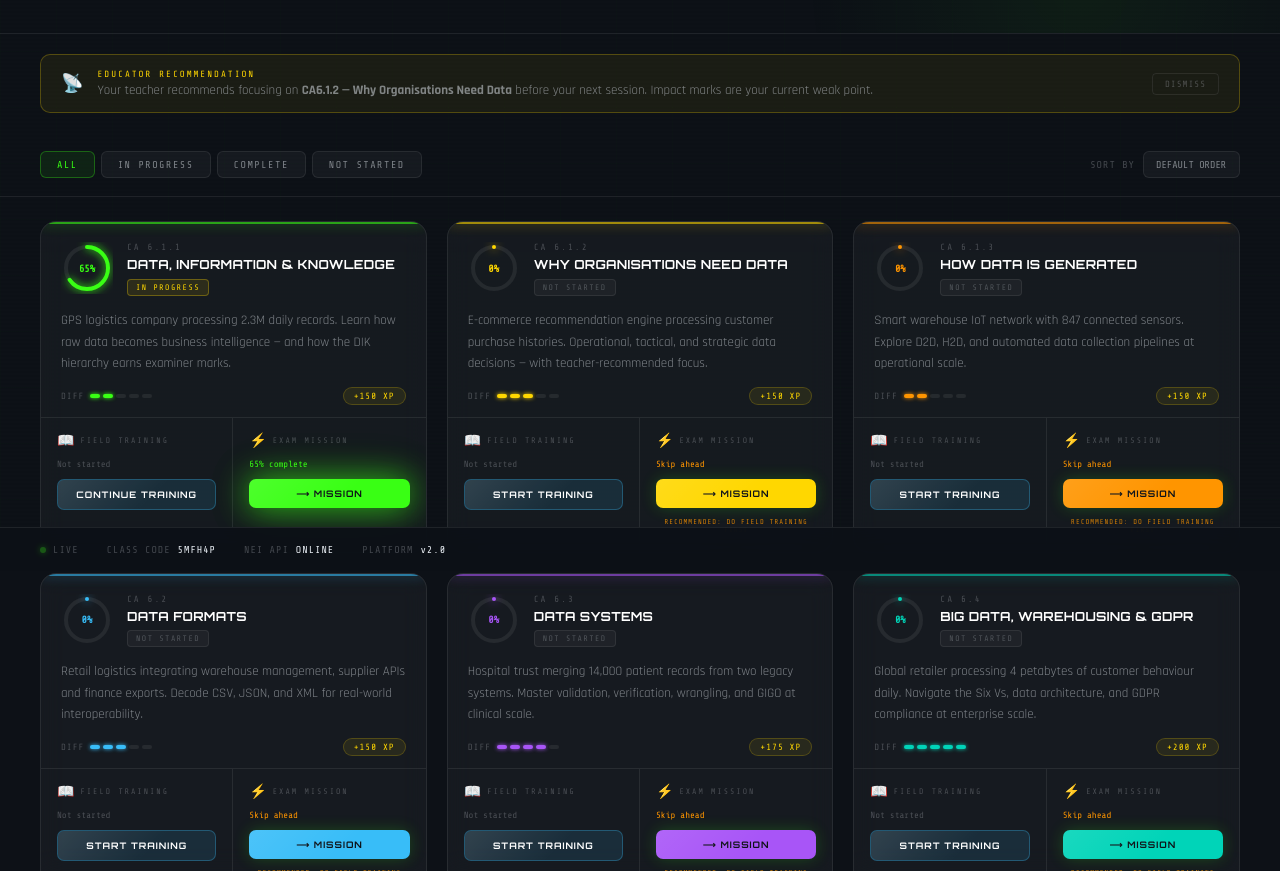
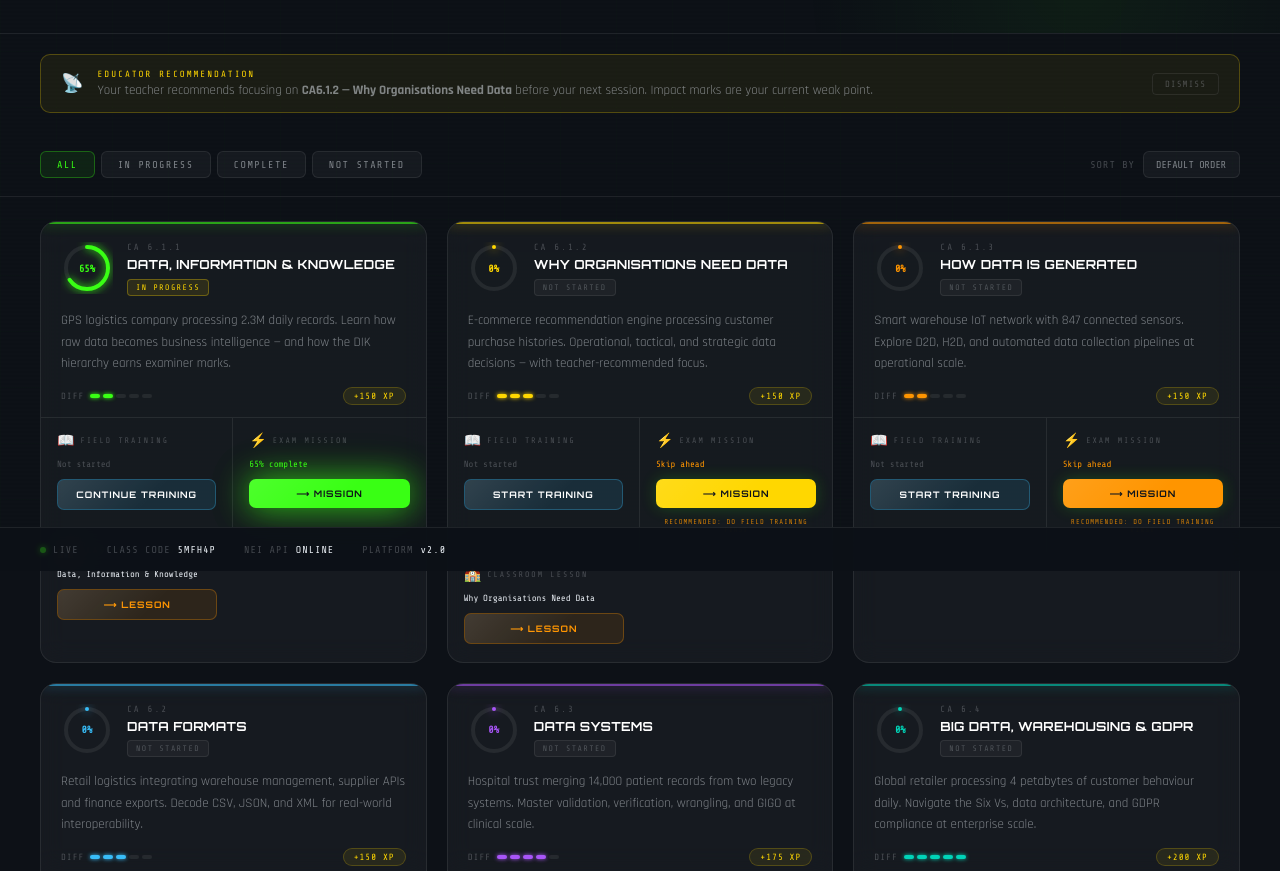
Before and after one commit to DevonTallMan/mark-scheme-method-pilot, a plain HTML site: page topics.html in a window 1280 px wide. Shown: the part 229-1100 px from the top of the page. Drawn offline with nearby package versions, Linux system fonts and the light colour scheme.

Commit message:
Add files via upload

```diff
--- a/topics.html
+++ b/topics.html
@@ -150,6 +150,9 @@ body::after{content:'';position:fixed;inset:0;background:repeating-linear-gradie
 .btn-path-mission:hover{opacity:.88;transform:translateY(-1px);box-shadow:0 0 24px rgba(57,255,20,0.35);}
 @keyframes missionPulse{0%,100%{box-shadow:0 0 16px rgba(57,255,20,0.3);}50%{box-shadow:0 0 32px rgba(57,255,20,0.65),0 0 48px rgba(57,255,20,0.2);}}
 .btn-path-mission.pulse{animation:missionPulse 2s ease-in-out infinite;}
+/* Classroom lesson button — amber tint */
+.btn-path-lesson{color:var(--amber);background:rgba(255,149,0,0.1);border:1px solid rgba(255,149,0,0.3);}
+.btn-path-lesson:hover{background:rgba(255,149,0,0.18);border-color:rgba(255,149,0,0.5);box-shadow:0 0 14px rgba(255,149,0,0.2);}
 
 /* "Skip ahead" nudge label */
 .skip-nudge{font-family:'Share Tech Mono',monospace;font-size:7px;letter-spacing:1px;color:var(--amber);opacity:0.8;margin-top:2px;text-align:center;}
@@ -275,6 +278,11 @@ body::after{content:'';position:fixed;inset:0;background:repeating-linear-gradie
         <div class="path-status mission-ready" id="ms-status-611">65% complete</div>
         <a href="6-1-1/index.html" class="btn-path btn-path-mission pulse">⟶ MISSION</a>
       </div>
+      <div class="path path-lesson">
+        <div class="path-header"><span class="path-icon">🏫</span><span class="path-label">CLASSROOM LESSON</span></div>
+        <div class="path-status">Data, Information & Knowledge</div>
+        <a href="content-areas/classroom-611-v3.html" class="btn-path btn-path-lesson">⟶ LESSON</a>
+      </div>
     </div>
   </div>
 
@@ -315,6 +323,11 @@ body::after{content:'';position:fixed;inset:0;background:repeating-linear-gradie
         <div class="path-status mission-skip" id="ms-status-612">Skip ahead</div>
         <a href="6-1-2/index.html" class="btn-path btn-path-mission">⟶ MISSION</a>
         <div class="skip-nudge">RECOMMENDED: DO FIELD TRAINING FIRST</div>
+      </div>
+      <div class="path path-lesson">
+        <div class="path-header"><span class="path-icon">🏫</span><span class="path-label">CLASSROOM LESSON</span></div>
+        <div class="path-status">Why Organisations Need Data</div>
+        <a href="content-areas/6-1-2-why-organisations-need-data.html" class="btn-path btn-path-lesson">⟶ LESSON</a>
       </div>
     </div>
   </div>
```
